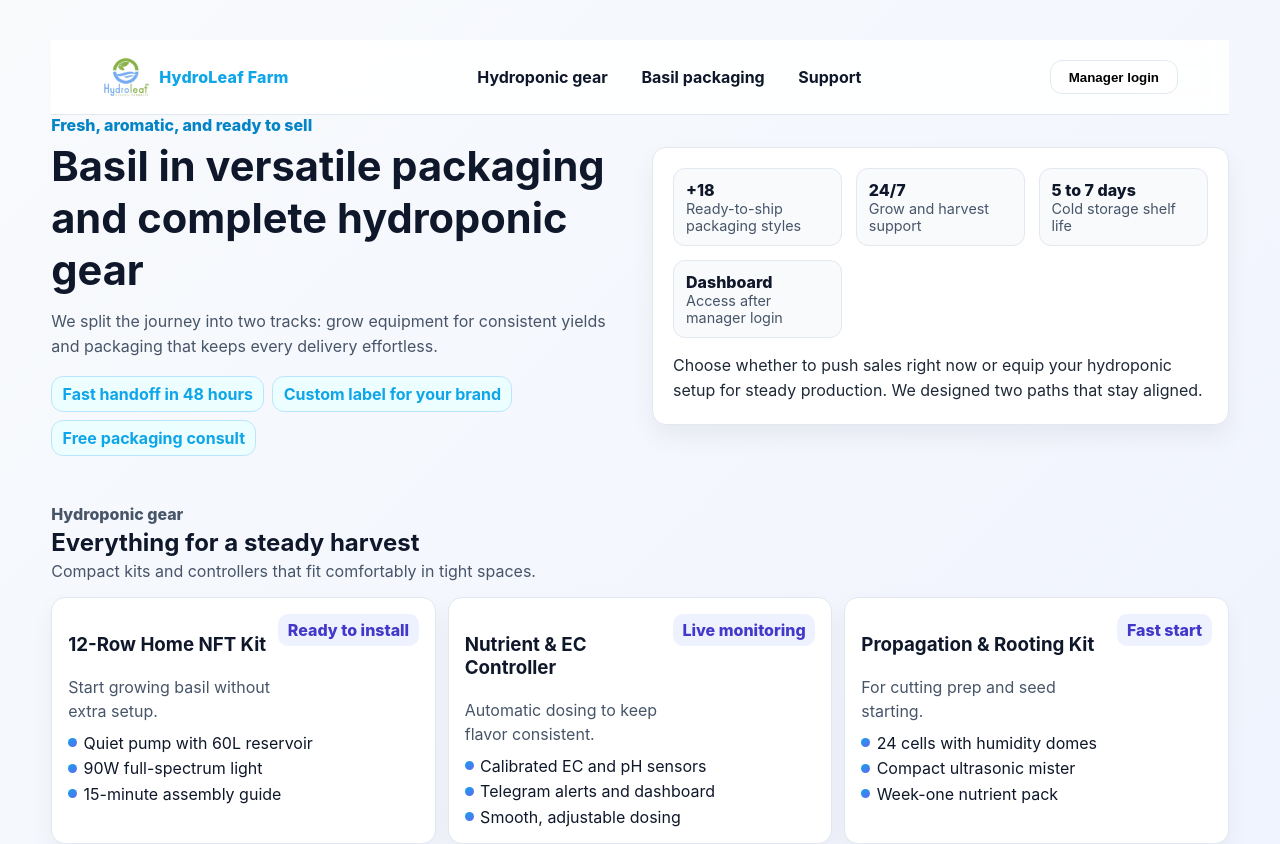
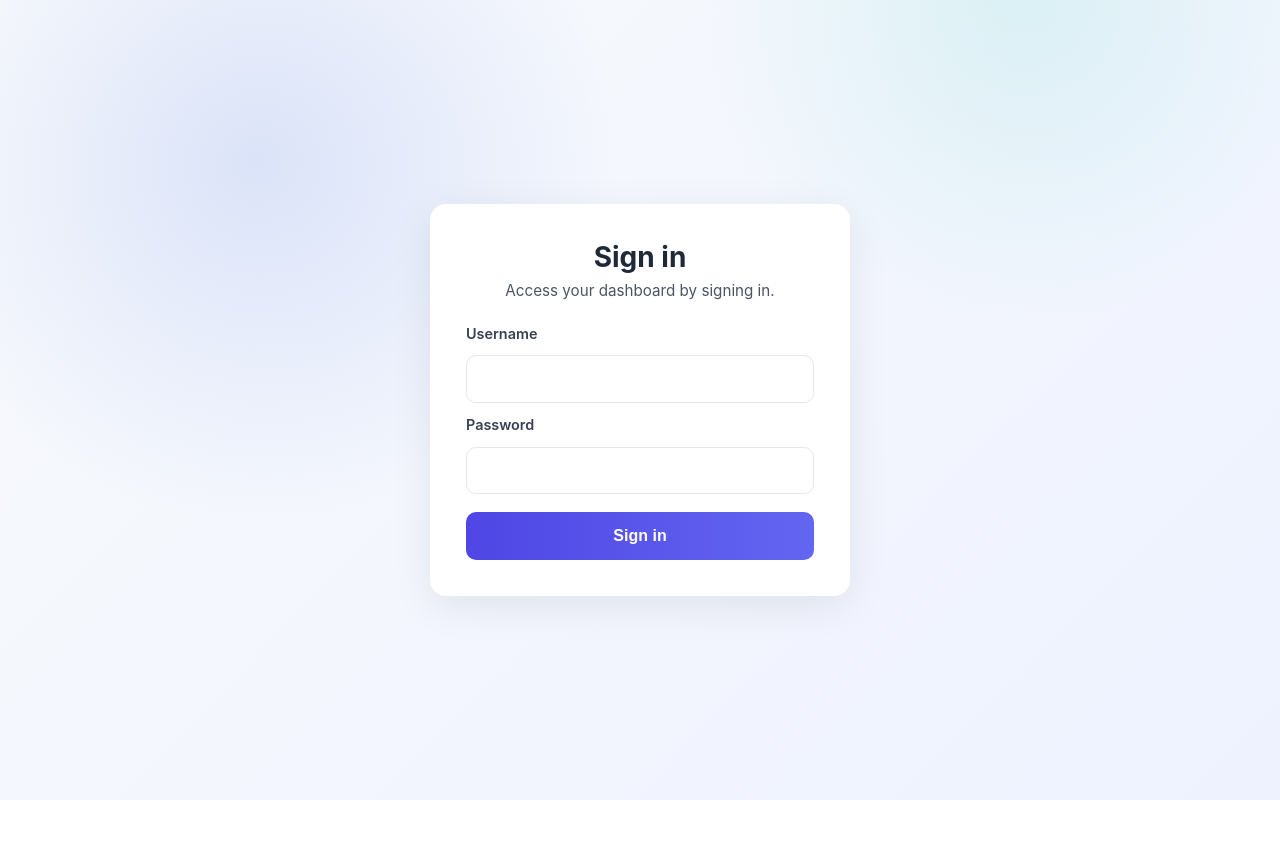
Before and after one commit to bahramali/NFTMonitoring, a React (Vite) app: page /login in a window 1280 px wide. Before the commit this address led to /. Shown: the top 844 px of the page. After the commit the page ends 800 px from the top, so only its background shows below. Built offline with nearby package versions, Linux system fonts and the light colour scheme; no server answers.

Commit message:
Restore login landing page

```diff
--- a/src/App.jsx
+++ b/src/App.jsx
@@ -11,6 +11,7 @@ import SensorConfig from './pages/SensorConfig';
 import Note from './pages/Note';
 import ControlPanel from './pages/ControlPanel';
 import Shop from './pages/Shop.jsx';
+import Login from './pages/Login.jsx';
 import { useAuth } from './context/AuthContext.jsx';
 
 function ProtectedRoute({ children }) {
@@ -32,8 +33,9 @@ function App() {
     return (
         <BrowserRouter basename={base}>
             <Routes>
-                <Route path="/" element={<Shop />} />
-                <Route path="/login" element={<Navigate to="/" replace />} />
+                <Route path="/" element={<Login />} />
+                <Route path="/login" element={<Login />} />
+                <Route path="/shop" element={<Shop />} />
                 <Route
                     path={dashboardBase}
                     element={(
--- a/src/pages/Login.jsx
+++ b/src/pages/Login.jsx
@@ -12,7 +12,7 @@ export default function Login() {
 
     useEffect(() => {
         if (isAuthenticated) {
-            navigate('/overview', { replace: true });
+            navigate('/dashboard/overview', { replace: true });
         }
     }, [isAuthenticated, navigate]);
 
@@ -22,7 +22,7 @@ export default function Login() {
         const result = login(trimmedUsername, password);
 
         if (result.success) {
-            navigate('/overview', { replace: true });
+            navigate('/dashboard/overview', { replace: true });
         } else {
             setError('Invalid username or password.');
         }
```
